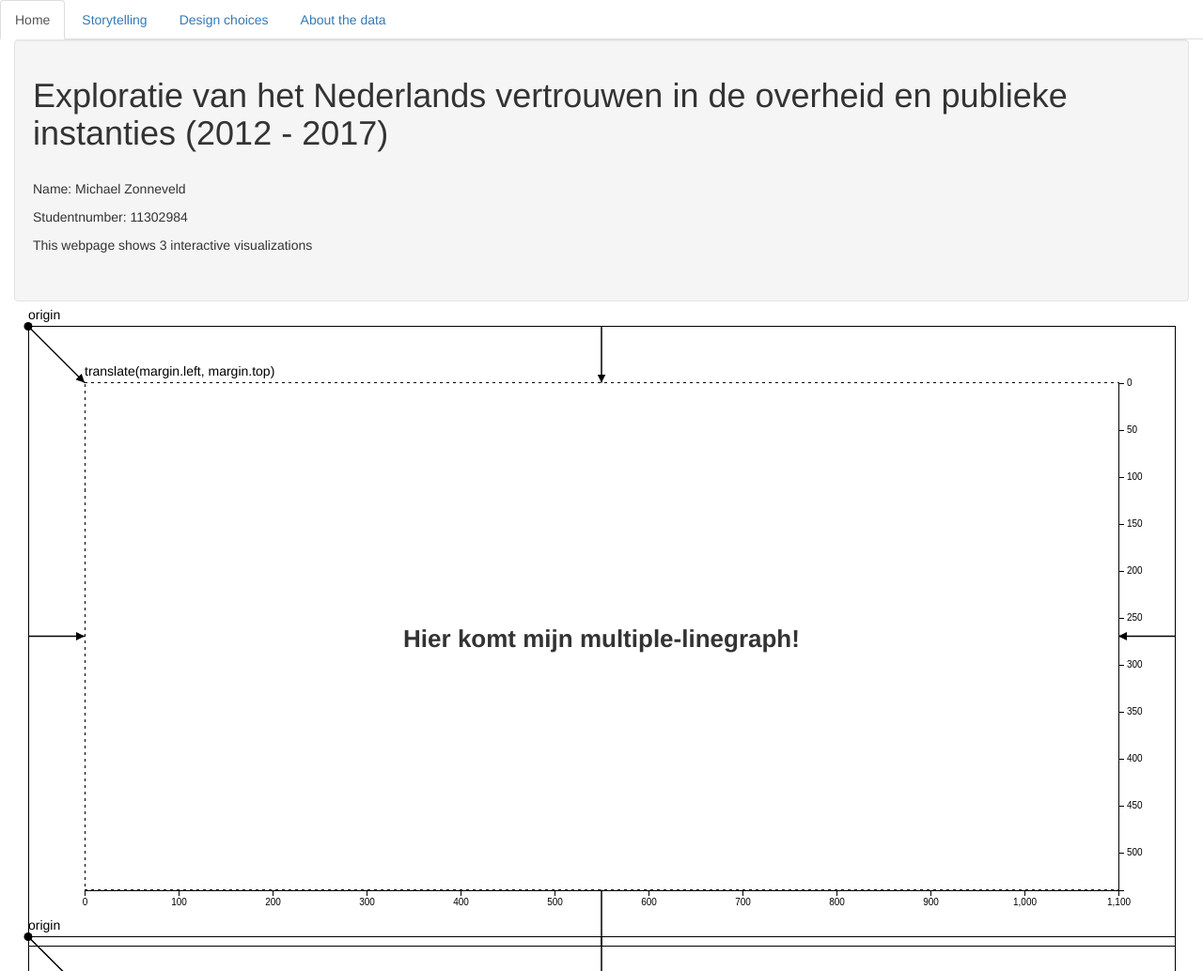
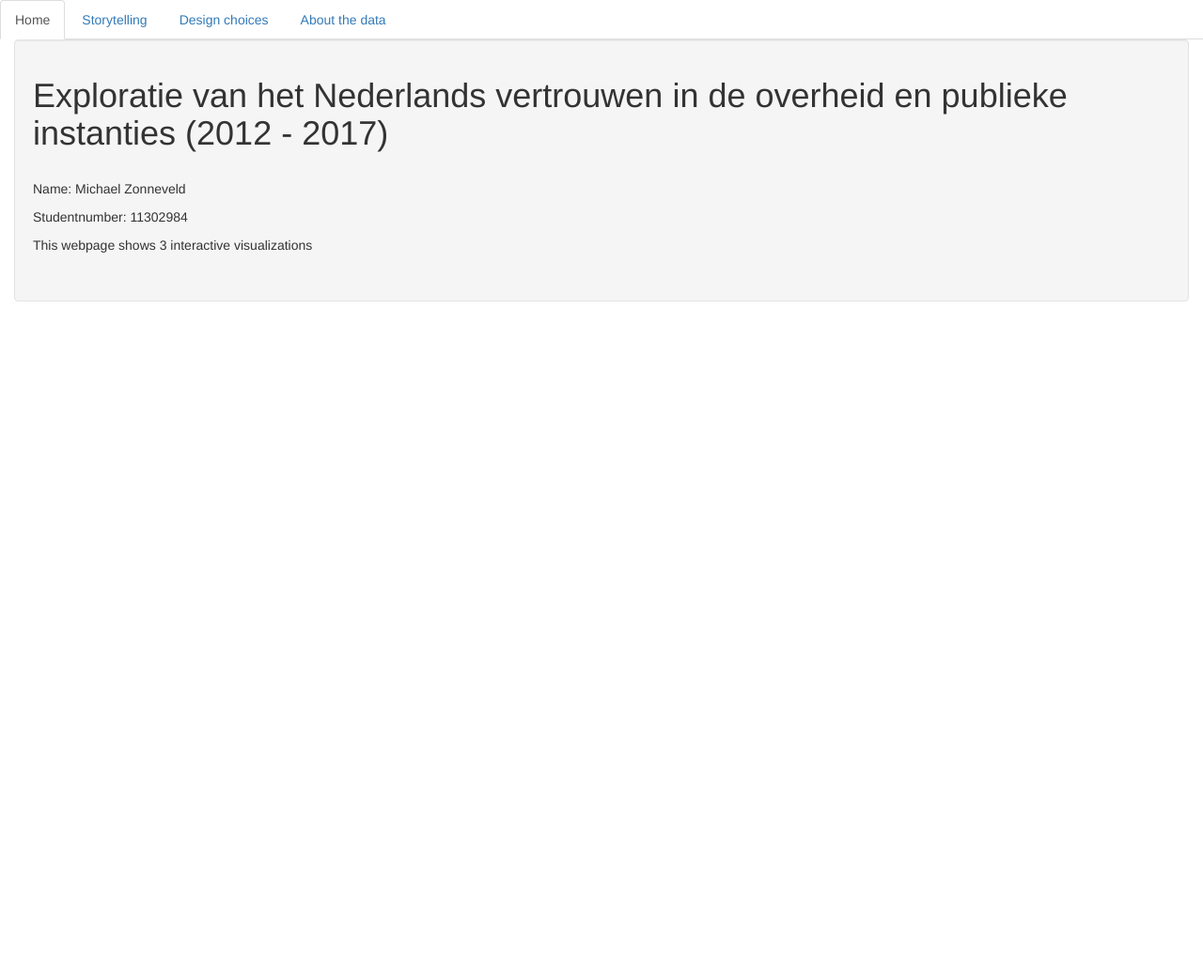
Before and after one commit to michaelzon/vertrouwen_in_nederland, a plain HTML site: page index.html in a window 1280 px wide. Shown: the top 1034 px of the page at 94% size. Drawn offline with nearby package versions, Linux system fonts and the light colour scheme.

Commit message:
working on linegraph

```diff
--- a/index.html
+++ b/index.html
@@ -36,7 +36,7 @@
     <div class="row">
       <div class="col-md-auto" id="linegraph">
         <div class="text1">
-          Hier komt mijn multiple-linegraph!
+          <!-- Hier komt mijn multiple-linegraph! -->
         </div>
       </div>
     </div>
--- a/javascript/vertrouwen.js
+++ b/javascript/vertrouwen.js
@@ -28,7 +28,7 @@ function importData(error, response){
   for(i = 0; i < 6; i ++){
     bigDatty.push(response[i])
   }
-
+  console.log(bigDatty)
   var vertrouwen = (bigDatty[0]['vertrouwen']);
 
   for(var i = 0; i < vertrouwen.length; i ++){
@@ -43,8 +43,54 @@ function importData(error, response){
     vertrouwen[i].VertrouwenInAndereMensen = Number(vertrouwen[i].VertrouwenInAndereMensen);
   }
 
-  // console.log('trust',vertrouwen)
-  // console.log('yoyo',bigDatty)
+  var dienstverlening = (bigDatty[1]['dienstverlening'])
+
+  for(var i = 0; i < dienstverlening.length; i ++){
+    dienstverlening[i].ID = Number(dienstverlening[i].ID);
+    dienstverlening[i].Periode = Number(dienstverlening[i].Periode);
+    dienstverlening[i].ZoekenOpWebsitesOverheid = Number(dienstverlening[i].ZoekenOpWebsitesOverheid);
+    dienstverlening[i].OfficieleDocumentenDownloadenOverheid = Number(dienstverlening[i].OfficieleDocumentenDownloadenOverheid);
+    dienstverlening[i].ZoekenOpWebsitesPubliekeSector = Number(dienstverlening[i].ZoekenOpWebsitesPubliekeSector);
+    dienstverlening[i].OfficieleDocumentenDownloadenPubliekeSector = Number(dienstverlening[i].ID);
+  }
+
+  var faciliteiten = (bigDatty[2]['faciliteiten']);
+
+  for(var i = 0; i < faciliteiten.length; i ++){
+    faciliteiten[i].ID = Number(faciliteiten[i].ID);
+    faciliteiten[i].Periode = Number(faciliteiten[i].Periode);
+    faciliteiten[i].ToegangTotInternet = Number(faciliteiten[i].ToegangTotInternet);
+    faciliteiten[i].PersonalComputerPCOfDesktop = Number(faciliteiten[i].PersonalComputerPCOfDesktop);
+    faciliteiten[i].Tablet = Number(faciliteiten[i].Tablet);
+    faciliteiten[i].MobieleTelefoonOfSmartphone = Number(faciliteiten[i].MobieleTelefoonOfSmartphone);
+    faciliteiten[i].Spelcomputer = Number(faciliteiten[i].Spelcomputer);
+    faciliteiten[i].SmartTVOfTVMetSetTopBox = Number(faciliteiten[i].SmartTVOfTVMetSetTopBox);
+    faciliteiten[i].LaptopOfNetbook = Number(faciliteiten[i].LaptopOfNetbook);
+  };
+
+  var gebruik = (bigDatty[3]['gebruik']);
+
+  for(var i = 0; i < gebruik.length; i ++){
+    gebruik[i].ID = Number(gebruik[i].ID);
+    gebruik[i].Periode = Number(gebruik[i].Periode);
+    gebruik[i].MinderDan3MaandenGeleden = Number(gebruik[i].MinderDan3MaandenGeleden);
+    gebruik[i].3Tot12MaandenGeleden = Number(gebruik[i].3Tot12MaandenGeleden);
+    gebruik[i].MeerDan12MaandenGeleden = Number(gebruik[i].MeerDan12MaandenGeleden);
+    gebruik[i].NooitInternetGebruikt = Number(gebruik[i].NooitInternetGebruikt);
+    gebruik[i].BijnaElkeDag = Number(gebruik[i].BijnaElkeDag);
+    gebruik[i].MinstensEenKeerPerWeek = Number(gebruik[i].MinstensEenKeerPerWeek);
+    gebruik[i].MinderDanEenKeerPerWeek = Number(gebruik[i].MinderDanEenKeerPerWeek);
+  };
+
+  console.log(gebruik)
+
+
+
+
+
+
+
+
 
   makeLinegraphCanvas(vertrouwen)
 
@@ -60,145 +106,6 @@ function makeLinegraphCanvas(vertrouwen){
       innerHeight = outerHeight - margin.top - margin.bottom,
       width = innerWidth - padding.left - padding.right,
       height = innerHeight - padding.top - padding.bottom;
-
-  var x = d3.scaleIdentity()
-      .domain([0, width]);
-
-  var y = d3.scaleIdentity()
-      .domain([0, height]);
-
-  var xAxis = d3.axisBottom()
-      .scale(x)
-
-  var yAxis = d3.axisRight()
-      .scale(y)
-
-  var svg = d3.select("#linegraph").append("svg")
-      .attr("width", outerWidth)
-      .attr("height", outerHeight)
-    .append("g")
-      .attr("transform", "translate(" + margin.left + "," + margin.top + ")");
-
-  var defs = svg.append("defs");
-
-  defs.append("marker")
-      .attr("id", "triangle-start")
-      .attr("viewBox", "0 0 10 10")
-      .attr("refX", 10)
-      .attr("refY", 5)
-      .attr("markerWidth", -6)
-      .attr("markerHeight", 6)
-      .attr("orient", "auto")
-    .append("path")
-      .attr("d", "M 0 0 L 10 5 L 0 10 z");
-
-  defs.append("marker")
-      .attr("id", "triangle-end")
-      .attr("viewBox", "0 0 10 10")
-      .attr("refX", 10)
-      .attr("refY", 5)
-      .attr("markerWidth", 6)
-      .attr("markerHeight", 6)
-      .attr("orient", "auto")
-    .append("path")
-      .attr("d", "M 0 0 L 10 5 L 0 10 z");
-
-  svg.append("rect")
-      .attr("class", "outer")
-      .attr("width", innerWidth)
-      .attr("height", innerHeight);
-
-  var g = svg.append("g")
-      .attr("transform", "translate(" + padding.left + "," + padding.top + ")");
-
-  g.append("rect")
-      .attr("class", "inner")
-      .attr("width", width)
-      .attr("height", height);
-
-  g.append("g")
-      .attr("class", "x axis")
-      .attr("transform", "translate(0," + height + ")")
-      .call(xAxis);
-
-  g.append("g")
-      .attr("class", "y axis")
-      .attr("transform", "translate(" + width + ",0)")
-      .call(yAxis);
-
-  svg.append("line")
-      .attr("class", "arrow")
-      .attr("x2", padding.left)
-      .attr("y2", padding.top)
-      .attr("marker-end", "url(#triangle-end)");
-
-  svg.append("line")
-      .attr("class", "arrow")
-      .attr("x1", innerWidth / 2)
-      .attr("x2", innerWidth / 2)
-      .attr("y2", padding.top)
-      .attr("marker-end", "url(#triangle-end)");
-
-  svg.append("line")
-      .attr("class", "arrow")
-      .attr("x1", innerWidth / 2)
-      .attr("x2", innerWidth / 2)
-      .attr("y1", innerHeight - padding.bottom)
-      .attr("y2", innerHeight)
-      .attr("marker-start", "url(#triangle-start)");
-
-  svg.append("line")
-      .attr("class", "arrow")
-      .attr("x2", padding.left)
-      .attr("y1", innerHeight / 2)
-      .attr("y2", innerHeight / 2)
-      .attr("marker-end", "url(#triangle-end)");
-
-  svg.append("line")
-      .attr("class", "arrow")
-      .attr("x1", innerWidth)
-      .attr("x2", innerWidth - padding.right)
-      .attr("y1", innerHeight / 2)
-      .attr("y2", innerHeight / 2)
-      .attr("marker-end", "url(#triangle-end)");
-
-  svg.append("text")
-      .text("origin")
-      .attr("y", -8);
-
-    svg.append("circle")
-        .attr("class", "origin")
-        .attr("r", 4.5);
-
-  g.append("text")
-      .text("translate(margin.left, margin.top)")
-      .attr("y", -8);
-
-
-  console.log(vertrouwen)
-
-  // its linegraph time
-
-  // determing the dimensions and margins of the linegraph
-  var graphMargin = {top: 20, rigth: 20, bottom: 30, left: 50},
-      graphWidth = 960 - graphMargin.left - graphMargin.right,
-      graphHeight = 500 - graphMargin.top - graphMargin.bottom;
-
-  var graphX = d3.scaleTime().range([0, 100]);
-  var graphY = d3.scaleLinear().range([100, 0]);
-
-  var vertrouwenLine = d3.line()
-      .x(function (d){ return graphX(d.Periode); })
-      .y(function (d){ return graphY()}); //weet niet of dit kan zo, maar gaat natuurlijk om een array van jaren
-
-
-  var graphSvg = d3.select("#linegraph").append("graphSvg")
-      .attr("graphWidth", graphWidth + margin.left + margin.right)
-      .attr("graphHeight", graphHeight + graphMargin.top + graphMargin.bottom)
-    .append("g")
-      .attr("transform",
-            "translate(" + graphMargin.left + "," + graphMargin.top + ")");
-
 
 
 };
```
